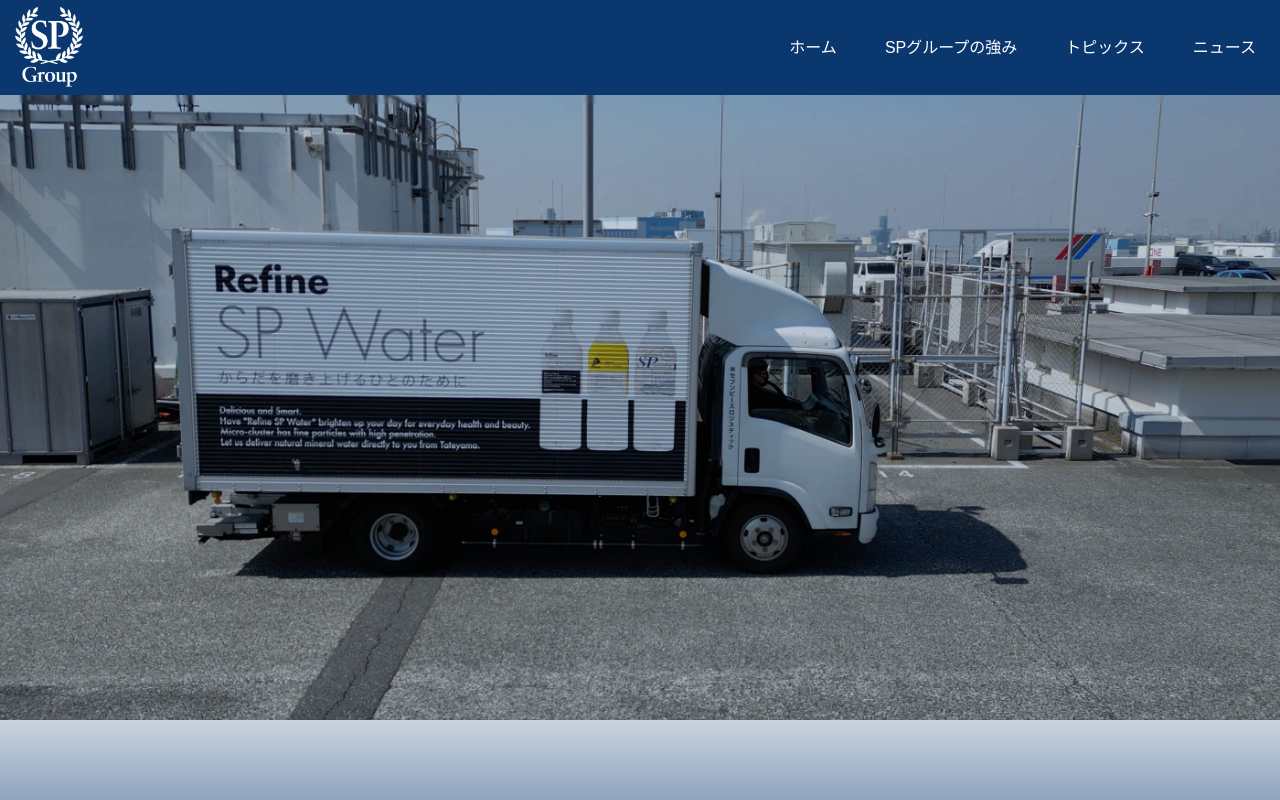
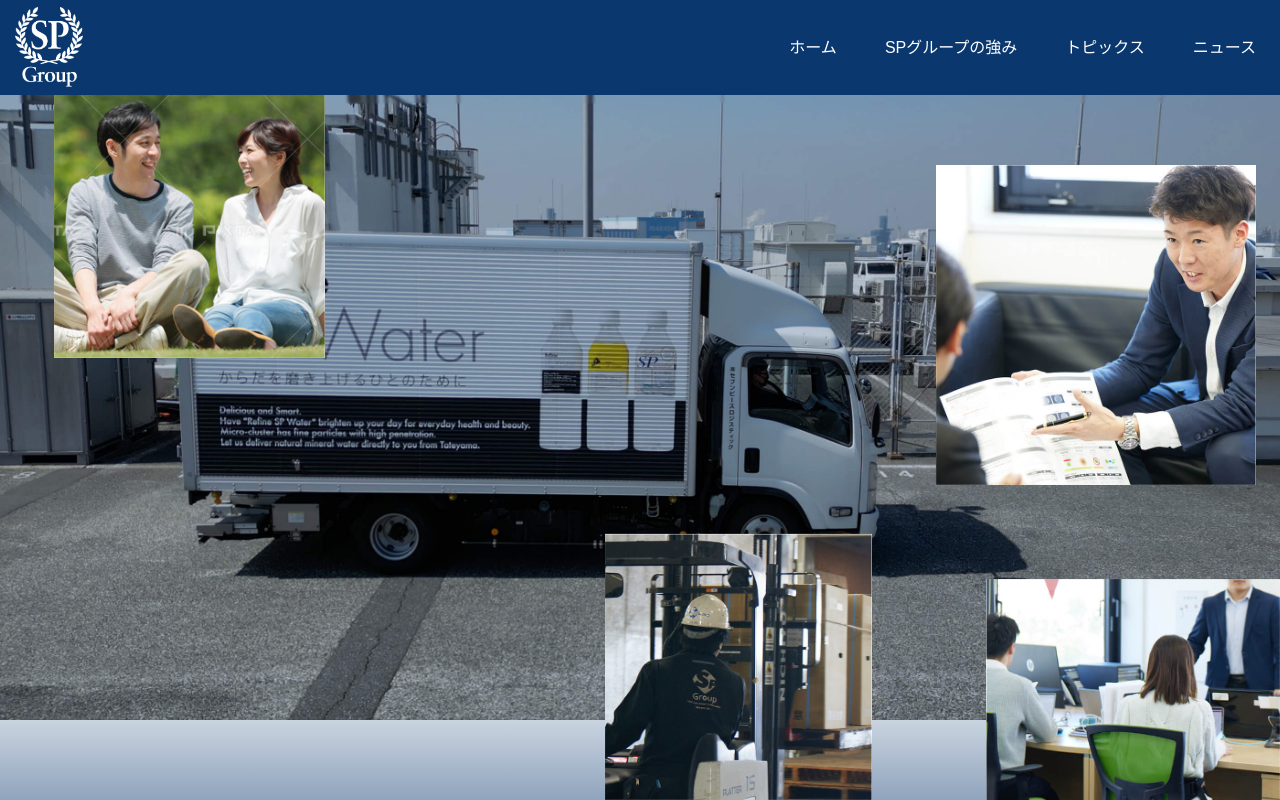
Before and after one commit to joystream20/sp-group, a Nuxt app: page / in a window 1280 px wide. Shown: the top 800 px of the page. Built offline with nearby package versions, Linux system fonts and the light colour scheme; a web font is replaced by a local one.

Commit message:
loc-0512-2

```diff
--- a/src/assets/styles/main.scss
+++ b/src/assets/styles/main.scss
@@ -2,6 +2,7 @@
 .site{
   &-header{
     background-color: $col1;
+    top:0;
     // color:$col2;
     .navContainer{
 
@@ -95,7 +96,7 @@
   }
 
   &-container{
-
+    // margin-top:calc(var(--hh) - 1px);
     &.on{
       .site-main{
 
@@ -123,7 +124,7 @@
 }
 
 
-@media screen and (min-width: 769px) {
+@media screen and (min-width: 896px) {
   .site{
     &-header{
       .navContainer{
--- a/src/components/Header.vue
+++ b/src/components/Header.vue
@@ -10,7 +10,7 @@
 const { isMobile, isTablet, isDesktop } = useDevice()
 const state = ref<boolean>(false)
 const btnClass = ref<string>('')
-const breakPoint = <string>"769"
+const breakPoint = <string>"896"
 // const __hh = ref<number>()
 const gnavH = ref<string>('')
 
@@ -125,7 +125,7 @@
 
 </script>
 <template>
-  <header id="siteHeader" :class="`${btnClass} site-header tw-fixed tw-w-full tw-text-white`">
+  <header id="siteHeader" :class="`${btnClass} site-header tw-fixed tw-z-10 tw-w-full tw-text-white`">
     <div class="site-header__inner u_mx1100 tw-flex tw-justify-between tw-items-center">
       <h1 class="site-title" v-if="p_type == 'top'"><img src="@/assets/images/img_logo.png" width="78" ></h1>
       <p class="site-title" v-else><nuxtLink :to="`/`"><img src="@/assets/images/img_logo.png" width="78"></nuxtLink></p>
--- a/src/pages/index.vue
+++ b/src/pages/index.vue
@@ -10,8 +10,22 @@
 </script>
 <template>
   <main class="site-main">
-    <div class="heroContainer tw-aspect-video">
+    <div class="heroContainer tw-relative tw-w-full max-md:tw-h-screen md:tw-aspect-video">
       <img src="@/assets/images/poster01.jpg" class="tw-object-cover tw-w-full tw-h-full" alt="">
+      <div class="imageContainer tw-absolute tw-inset-0 tw-w-full">
+        <div class="imageContainer-image tw-absolute tw-w-top1 tw-top-[calc(3.8%+var(--hh))] tw-left-[4.2%]">
+          <img src="@/assets/images/top/img_h_1.jpg" alt="">
+        </div>
+        <div class="imageContainer-image tw-absolute tw-w-top2 tw-top-[calc(14.7%+var(--hh))] tw-right-[1.85%]">
+          <img src="@/assets/images/top/img_h_2.jpg" alt="">
+        </div>
+        <div class="imageContainer-image tw-absolute tw-w-top3 tw-bottom-0 tw-translate-y-bt3 tw-left-[47.3%]">
+          <img src="@/assets/images/top/img_h_3.jpg" alt="">
+        </div>
+        <div class="imageContainer-image tw-absolute tw-w-top4 tw-bottom-0 tw-right-0 tw-translate-y-bt4">
+          <img src="@/assets/images/top/img_h_4.jpg" alt="">
+        </div>
+      </div>
     </div>
     <div class="site-main__inner">
       <section class="sec sec1">
--- a/tailwind.config.js
+++ b/tailwind.config.js
@@ -3,7 +3,24 @@
   prefix: "tw-",
   content: [],
   theme: {
-    extend: {},
+    extend: {
+      width: {
+        'top1': '21.2%',
+        'top2': '25%',
+        'top3': '20.8%',
+        'top4': '23%',
+      },
+      left: {
+        'top3': '47.3%'
+      },
+      translate: {
+        'bt3': '30%',
+        'bt4': '52%'
+      }
+    },
+    screens: {
+      'md': '896px',
+    }
   },
   plugins: [],
 }
```
